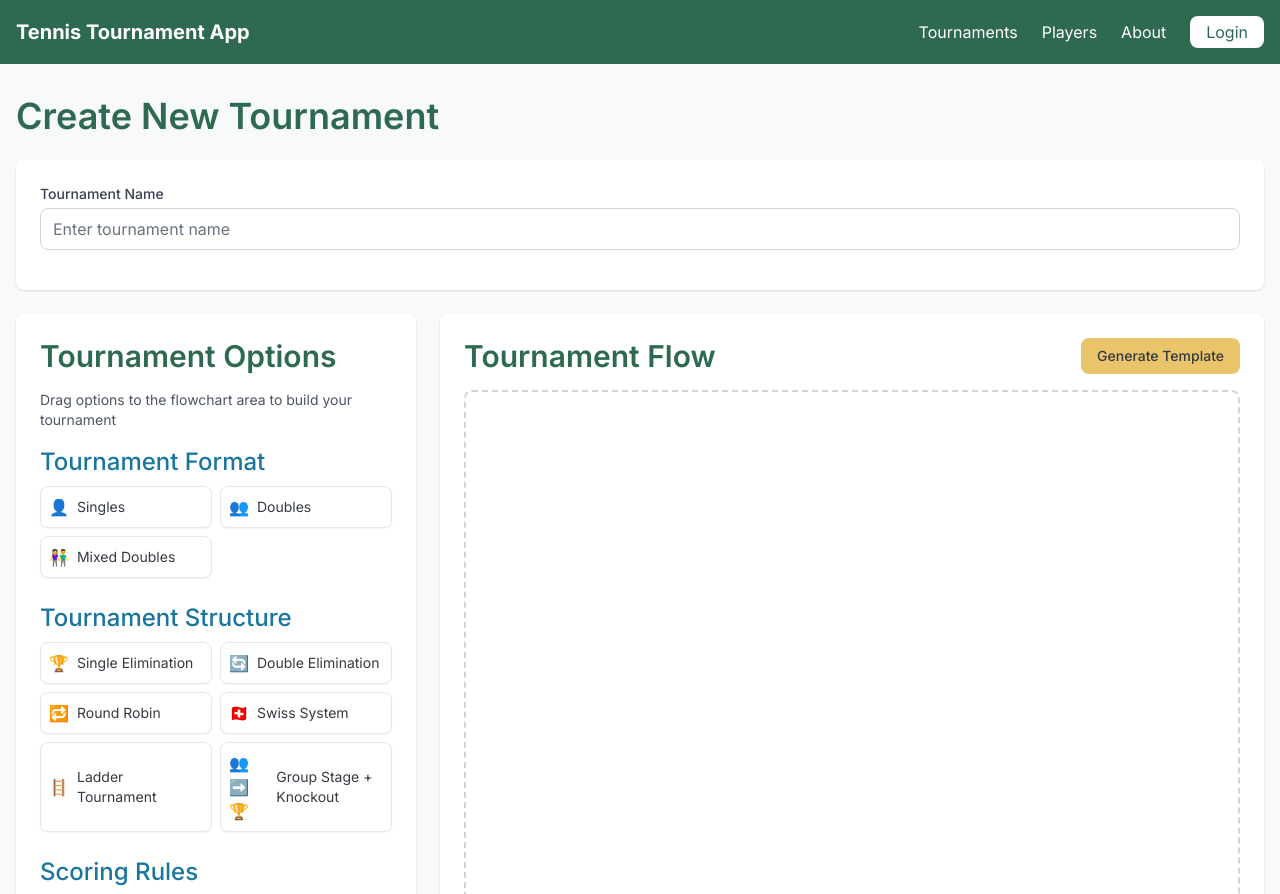
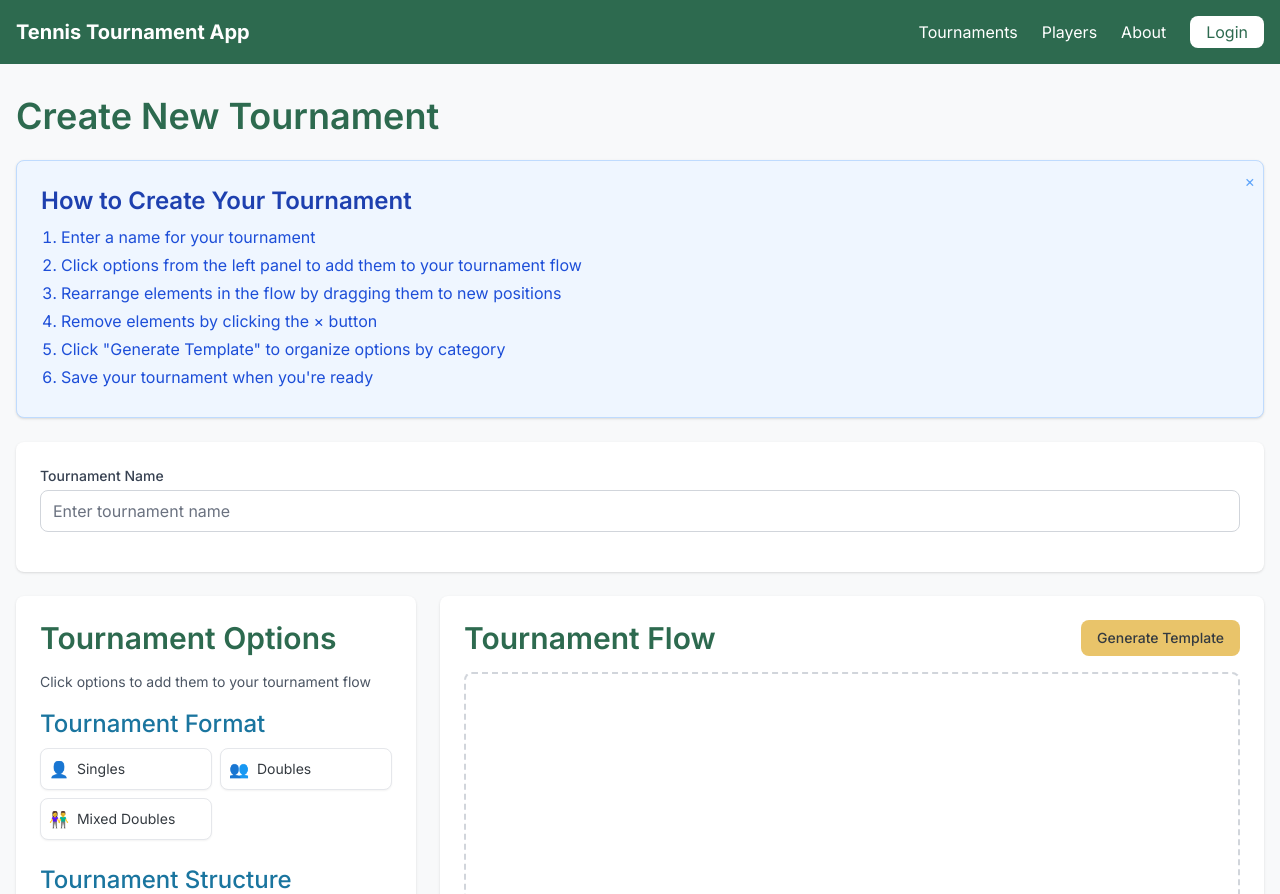
Before and after one commit to michae1michae1/Tennis-WebApp, a Next.js app: page /tournaments/create in a window 1280 px wide. Shown: the top 894 px of the page. Built offline with nearby package versions, Linux system fonts and the light colour scheme.

Commit message:
updatedcreate page
made options clickable and layout drag and drop

```diff
--- a/app/tournaments/create/page.tsx
+++ b/app/tournaments/create/page.tsx
@@ -1,10 +1,37 @@
 'use client';
 
-import React, { useState } from 'react';
-import { DragDropContext, Droppable, Draggable, DropResult } from 'react-beautiful-dnd';
+import React, { useState, useEffect, useMemo } from 'react';
+import { DragDropContext, Droppable, Draggable, DropResult, DroppableProvided, DroppableStateSnapshot } from 'react-beautiful-dnd';
 import { useRouter } from 'next/navigation';
+import { motion, AnimatePresence } from 'framer-motion';
 import FlowchartConnector from '@/components/ui/FlowchartConnector';
 import TournamentPreview from '@/components/ui/TournamentPreview';
+
+// Patching react-beautiful-dnd for React 18
+interface StrictModeDroppableProps {
+  children: (provided: DroppableProvided, snapshot: DroppableStateSnapshot) => React.ReactElement;
+  droppableId: string;
+  [key: string]: any;
+}
+
+const StrictModeDroppable = ({ children, ...props }: StrictModeDroppableProps) => {
+  const [enabled, setEnabled] = useState(false);
+
+  useEffect(() => {
+    // This is needed for react-beautiful-dnd to work in React 18 strict mode
+    const animation = requestAnimationFrame(() => setEnabled(true));
+    return () => {
+      cancelAnimationFrame(animation);
+      setEnabled(false);
+    };
+  }, []);
+
+  if (!enabled) {
+    return null;
+  }
+
+  return <Droppable {...props}>{children}</Droppable>;
+};
 
 // Define types
 interface TournamentOption {
@@ -83,36 +110,74 @@ export default function CreateTournamentPage() {
   const [tournamentName, setTournamentName] = useState('');
   const [selectedOptions, setSelectedOptions] = useState<TournamentOption[]>([]);
   const [flowchartElements, setFlowchartElements] = useState<TournamentOption[]>([]);
+  const [showHelper, setShowHelper] = useState(true);
+  const [isDragging, setIsDragging] = useState(false);
+  const [activeItem, setActiveItem] = useState<string | null>(null);
 
-  // Handle drag end for options
+  // Patch react-beautiful-dnd for React 18
+  useEffect(() => {
+    // This is to fix the issue with react-beautiful-dnd in React 18
+    const originalGetComputedStyle = window.getComputedStyle;
+    window.getComputedStyle = (elt: Element) => {
+      const style = originalGetComputedStyle(elt);
+      if (elt instanceof HTMLElement && elt.style.transform && style.transform === 'none') {
+        // Force return the transform that was set directly on the element
+        Object.defineProperty(style, 'transform', {
+          value: elt.style.transform,
+          enumerable: true,
+          configurable: true,
+        });
+      }
+      return style;
+    };
+
+    return () => {
+      window.getComputedStyle = originalGetComputedStyle;
+    };
+  }, []);
+
+  // Hide helper after 10 seconds or when user adds first element
+  useEffect(() => {
+    const timer = setTimeout(() => {
+      setShowHelper(false);
+    }, 10000);
+
+    return () => clearTimeout(timer);
+  }, []);
+
+  useEffect(() => {
+    if (flowchartElements.length > 0) {
+      setShowHelper(false);
+    }
+  }, [flowchartElements]);
+
+  // Add option to flowchart when clicked
+  const handleOptionClick = (option: TournamentOption) => {
+    // Add to the end of the flowchart
+    setFlowchartElements([...flowchartElements, option]);
+  };
+
+  // Handle drag end for flowchart elements (rearranging)
   const handleDragEnd = (result: DropResult) => {
-    if (!result.destination) return;
+    setIsDragging(false);
+    setActiveItem(null);
 
-    const { source, destination } = result;
-
-    // If moving within the flowchart
-    if (source.droppableId === 'flowchart' && destination.droppableId === 'flowchart') {
-      const newOrder = Array.from(flowchartElements);
-      const [movedItem] = newOrder.splice(source.index, 1);
-      newOrder.splice(destination.index, 0, movedItem);
-      setFlowchartElements(newOrder);
+    // dropped outside the list
+    if (!result.destination) {
       return;
     }
 
-    // If adding from options to flowchart
-    if (destination.droppableId === 'flowchart') {
-      // Find the option being dragged
-      const category = optionCategories.find(cat =>
-        cat.id === source.droppableId.replace('options-', '')
-      );
+    // reorder the items
+    const items = Array.from(flowchartElements);
+    const [reorderedItem] = items.splice(result.source.index, 1);
+    items.splice(result.destination.index, 0, reorderedItem);
 
-      if (category) {
-        const option = category.options[source.index];
-        if (!flowchartElements.some(el => el.id === option.id)) {
-          setFlowchartElements([...flowchartElements, option]);
-        }
-      }
-    }
+    setFlowchartElements(items);
+  };
+
+  // Add a new handler for drag start
+  const handleDragStart = () => {
+    setIsDragging(true);
   };
 
   // Generate flowchart based on selections
@@ -183,6 +248,26 @@ export default function CreateTournamentPage() {
     <div className="container mx-auto px-4 py-8">
       <h1 className="text-primary mb-6">Create New Tournament</h1>
 
+      {showHelper && (
+        <div className="card bg-blue-50 border border-blue-200 mb-6 relative">
+          <button
+            className="absolute top-2 right-2 text-blue-400 hover:text-blue-600"
+            onClick={() => setShowHelper(false)}
+          >
+            ×
+          </button>
+          <h3 className="text-blue-800 mb-2">How to Create Your Tournament</h3>
+          <ol className="text-blue-700 pl-5 list-decimal">
+            <li className="mb-1">Enter a name for your tournament</li>
+            <li className="mb-1">Click options from the left panel to add them to your tournament flow</li>
+            <li className="mb-1">Rearrange elements in the flow by dragging them to new positions</li>
+            <li className="mb-1">Remove elements by clicking the × button</li>
+            <li className="mb-1">Click "Generate Template" to organize options by category</li>
+            <li className="mb-1">Save your tournament when you're ready</li>
+          </ol>
+        </div>
+      )}
+
       <div className="card mb-6">
         <div className="mb-4">
           <label htmlFor="tournamentName" className="block text-sm font-medium text-gray-700 mb-1">
@@ -205,46 +290,26 @@ export default function CreateTournamentPage() {
           <div className="card">
             <h2 className="text-primary mb-4">Tournament Options</h2>
             <p className="text-sm text-gray-600 mb-4">
-              Drag options to the flowchart area to build your tournament
+              Click options to add them to your tournament flow
             </p>
 
-            <DragDropContext onDragEnd={handleDragEnd}>
             {optionCategories.map((category) => (
               <div key={category.id} className="mb-6">
                 <h3 className="text-accent font-medium mb-2">{category.title}</h3>
-                  <Droppable droppableId={`options-${category.id}`} isDropDisabled={true}>
-                    {(provided) => (
-                      <div
-                        ref={provided.innerRef}
-                        {...provided.droppableProps}
-                        className="grid grid-cols-2 gap-2"
-                      >
-                        {category.options.map((option, index) => (
-                          <Draggable
-                            key={option.id}
-                            draggableId={option.id}
-                            index={index}
-                          >
-                            {(provided) => (
-                              <div
-                                ref={provided.innerRef}
-                                {...provided.draggableProps}
-                                {...provided.dragHandleProps}
-                                className="bg-white border border-gray-200 rounded p-2 flex items-center shadow-sm hover:shadow cursor-pointer"
+                <div className="grid grid-cols-2 gap-2">
+                  {category.options.map((option) => (
+                    <button
+                      key={`${category.id}-${option.id}`}
+                      onClick={() => handleOptionClick(option)}
+                      className="bg-white border border-gray-200 rounded p-2 flex items-center shadow-sm hover:shadow hover:border-primary transition-all duration-200 text-left"
                     >
                       <span className="mr-2">{option.icon}</span>
                       <span className="text-sm">{option.label}</span>
+                    </button>
+                  ))}
                 </div>
-                            )}
-                          </Draggable>
-                        ))}
-                        {provided.placeholder}
-                      </div>
-                    )}
-                  </Droppable>
               </div>
             ))}
-            </DragDropContext>
           </div>
         </div>
 
@@ -260,38 +325,49 @@ export default function CreateTournamentPage() {
               </button>
             </div>
 
-            <DragDropContext onDragEnd={handleDragEnd}>
-              <Droppable droppableId="flowchart">
+            <DragDropContext
+              onDragEnd={handleDragEnd}
+              onDragStart={handleDragStart}
+            >
+              <StrictModeDroppable droppableId="flowchart">
                 {(provided, snapshot) => (
                   <div
+                    {...provided.droppableProps}
                     ref={provided.innerRef}
-                    {...provided.droppableProps}
                     className={`flex-grow p-4 border-2 border-dashed rounded-lg ${
-                      snapshot.isDraggingOver ? 'bg-gray-50 border-primary' : 'border-gray-300'
+                      snapshot.isDraggingOver ? 'bg-green-50 border-primary' : 'border-gray-300'
                     } ${flowchartElements.length === 0 ? 'flex items-center justify-center' : ''}`}
                     style={{ minHeight: '400px' }}
                   >
                     {flowchartElements.length === 0 ? (
                       <p className="text-gray-400">
-                        Drag tournament elements here to create your flow
+                        Click options from the left panel to add them here
                       </p>
                     ) : (
-                      <div className="relative flex flex-col">
+                      <div className="space-y-3">
                         {flowchartElements.map((element, index) => (
-                          <React.Fragment key={`flow-${element.id}-${index}`}>
-                            <Draggable draggableId={element.id} index={index}>
-                              {(provided) => (
+                          <Draggable
+                            key={`element-${element.id}-${index}`}
+                            draggableId={`element-${element.id}-${index}`}
+                            index={index}
+                          >
+                            {(provided, snapshot) => (
                               <div
                                 ref={provided.innerRef}
                                 {...provided.draggableProps}
                                 {...provided.dragHandleProps}
-                                  className="bg-white border border-primary rounded p-3 flex items-center shadow-md relative z-10"
+                                className={`bg-white border ${
+                                  snapshot.isDragging ? 'border-secondary shadow-xl' : 'border-primary'
+                                } rounded p-3 flex items-center shadow-md`}
                               >
-                                  <span className="mr-3 text-xl">{element.icon}</span>
+                                <div className="mr-3 cursor-grab active:cursor-grabbing p-1 hover:bg-gray-100 rounded">
+                                  <span className="text-xl">{element.icon}</span>
+                                </div>
                                 <span className="font-medium">{element.label}</span>
                                 <button
                                   className="ml-auto text-gray-400 hover:text-red-500"
-                                    onClick={() => {
+                                  onClick={(e) => {
+                                    e.stopPropagation();
                                     const newElements = [...flowchartElements];
                                     newElements.splice(index, 1);
                                     setFlowchartElements(newElements);
@@ -302,19 +378,13 @@ export default function CreateTournamentPage() {
                               </div>
                             )}
                           </Draggable>
-                            {index < flowchartElements.length - 1 && (
-                              <div className="py-2 flex justify-center">
-                                <div className="w-0.5 h-6 bg-primary"></div>
-                              </div>
-                            )}
-                          </React.Fragment>
                         ))}
-                      </div>
-                    )}
                         {provided.placeholder}
                       </div>
                     )}
-              </Droppable>
+                  </div>
+                )}
+              </StrictModeDroppable>
             </DragDropContext>
 
             {flowchartElements.length > 0 && (
--- a/components/TennisLandingPage.tsx
+++ b/components/TennisLandingPage.tsx
@@ -25,7 +25,7 @@ function TennisLandingPage() {
             initial={{ opacity: 0, y: 20 }}
             transition={{ duration: 0.5, ease: "easeOut" }}
           >
-            Elevate Your <span className="text-primary">Tennis</span> Community
+            Elevate Your <span className="text-primary">Tennis</span> Experience
           </motion.h1>
 
           <motion.p
@@ -35,10 +35,11 @@ function TennisLandingPage() {
             transition={{ duration: 0.5, ease: "easeOut", delay: 0.2 }}
           >
             Create, manage, and participate in custom tennis tournaments and ladder systems.
-            Designed by communities, and you!
+            Use popular formats and structures, or create your own!
           </motion.p>
 
           <div className="flex flex-col sm:flex-row justify-center space-y-4 sm:space-y-0 sm:space-x-4 mt-10">
+            <Link href="/tournaments/create">
             <motion.button
               className="bg-primary text-white px-6 py-3 rounded-full font-medium text-lg shadow-lg"
               animate={{ opacity: 1, y: 0 }}
@@ -52,6 +53,7 @@ function TennisLandingPage() {
             >
               Create Tournament
             </motion.button>
+            </Link>
 
             <Link href="/tournaments">
               <motion.button
```
Also changed, not shown: app/tournaments/[id]/page.tsx (+10 -0 lines). Lines whose indentation alone changed are shown as unchanged.
